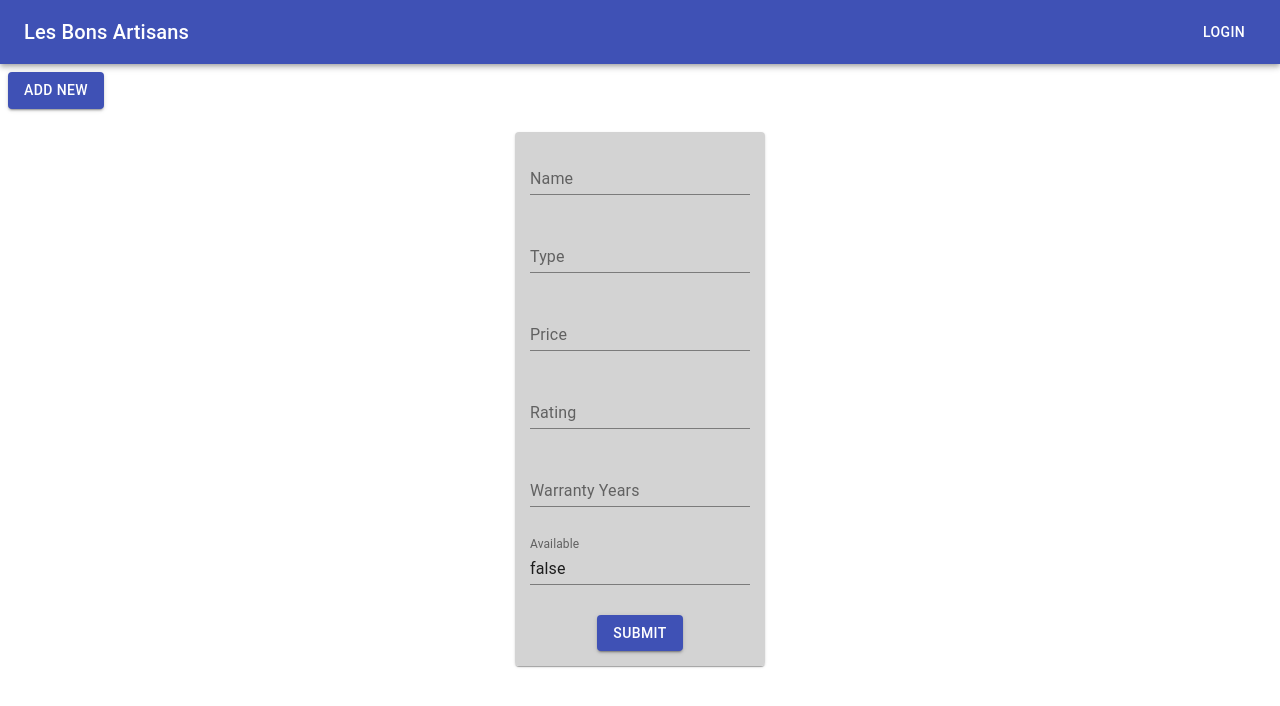
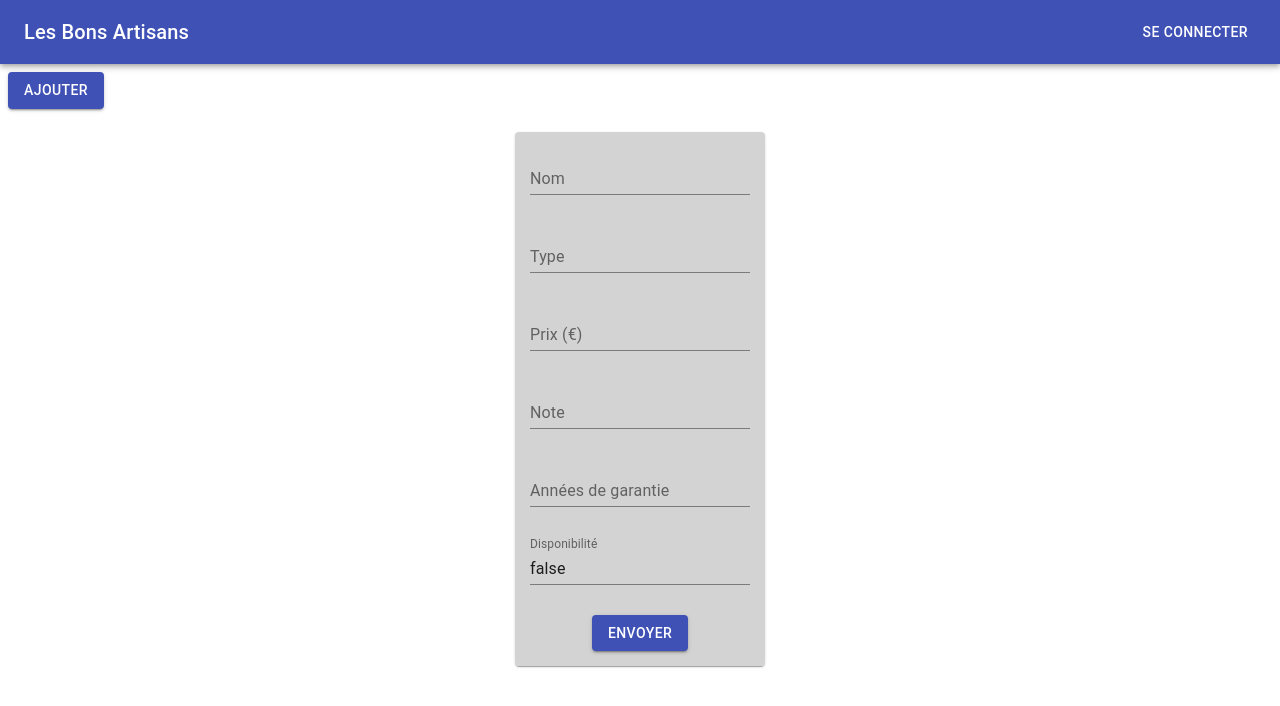
Before and after one commit to MaximeLeBerre/les-bons-artisans-front, a React (Create React App) app: page /form/post in a window 1280 px wide. Shown: the top 706 px of the page. Built offline with nearby package versions, Linux system fonts and the light colour scheme.

Commit message:
translate english to french and add error message

```diff
--- a/src/components/Button.jsx
+++ b/src/components/Button.jsx
@@ -16,7 +16,7 @@ export default function ButtonAdd() {
     <>
       <Link to="/form/post" className={classes.root} style={{ textDecoration: 'none' }}>
         <Button variant="contained" color="primary">
-          ADD NEw
+          AJOUTER
         </Button>
       </Link>
     </>
--- a/src/components/FormItem.jsx
+++ b/src/components/FormItem.jsx
@@ -19,6 +19,7 @@ const useStyles = makeStyles({
 
 function FormItem({ history }) {
   const [successMessage, setSuccessMessage] = useState(false);
+  const [errorMessage, setErrorMessage] = useState(false);
   const classes = useStyles();
   const formik = useFormik({
     initialValues: {
@@ -47,7 +48,12 @@ function FormItem({ history }) {
             setSuccessMessage(false);
             history.push('/');
           }, 2000);
-        }).catch((error) => console.log(error.message));
+        }).catch(() => {
+          setErrorMessage(true);
+          setTimeout(() => {
+            setErrorMessage(false);
+          }, 2000);
+        });
     }
   });
 
@@ -74,7 +80,7 @@ function FormItem({ history }) {
           <TextField
             id="name"
             name="name"
-            label="Name"
+            label="Nom"
             value={formik.values.name}
             onChange={formik.handleChange}
             className={classes.root}
@@ -90,7 +96,7 @@ function FormItem({ history }) {
           <TextField
             id="price"
             name="price"
-            label="Price"
+            label="Prix (€)"
             value={formik.values.price}
             onChange={formik.handleChange}
             className={classes.root}
@@ -98,7 +104,7 @@ function FormItem({ history }) {
           <TextField
             id="rating"
             name="rating"
-            label="Rating"
+            label="Note"
             value={formik.values.rating}
             onChange={formik.handleChange}
             className={classes.root}
@@ -106,7 +112,7 @@ function FormItem({ history }) {
           <TextField
             id="warranty_years"
             name="warranty_years"
-            label="Warranty Years"
+            label="Années de garantie"
             value={formik.values.warranty_years}
             onChange={formik.handleChange}
             className={classes.root}
@@ -114,13 +120,13 @@ function FormItem({ history }) {
           <TextField
             id="available"
             name="available"
-            label="Available"
+            label="Disponibilité"
             value={formik.values.available}
             onChange={formik.handleChange}
             className={classes.root}
           />
           <Button color="primary" variant="contained" type="submit" className={classes.root}>
-            Submit
+            Envoyer
           </Button>
         </form>
       </Card>
@@ -142,6 +148,24 @@ function FormItem({ history }) {
             )}
           />
         ) : <p /> }
+      {errorMessage
+        ? (
+          <Snackbar
+            anchorOrigin={{
+              vertical: 'bottom',
+              horizontal: 'left'
+            }}
+            open="true"
+            message="Erreur"
+            action={(
+              <>
+                <IconButton size="small" aria-label="close" color="secondary">
+                  <CloseIcon fontSize="small" />
+                </IconButton>
+              </>
+            )}
+          />
+        ) : <p /> }
     </div>
   );
 }
--- a/src/components/Item.jsx
+++ b/src/components/Item.jsx
@@ -67,7 +67,7 @@ export default function Item({
               {warrantyYears}
             </p>
             <p>
-              Disponible :
+              Disponibilité :
               {available ? (
                 <Badge
                   color="primary"
--- a/src/components/Navbar.jsx
+++ b/src/components/Navbar.jsx
@@ -30,7 +30,7 @@ export default function Navbar() {
               Les Bons Artisans
             </Link>
           </Typography>
-          <Button color="inherit">Login</Button>
+          <Button color="inherit">Se connecter</Button>
         </Toolbar>
       </AppBar>
     </div>
```
